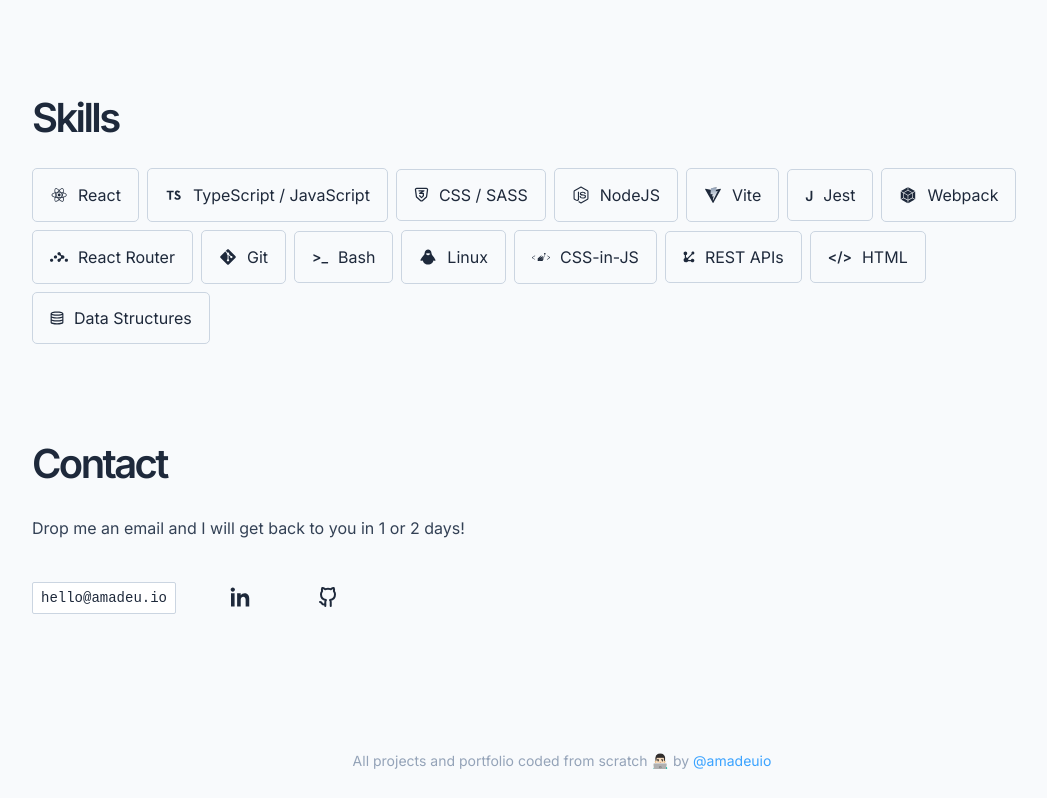
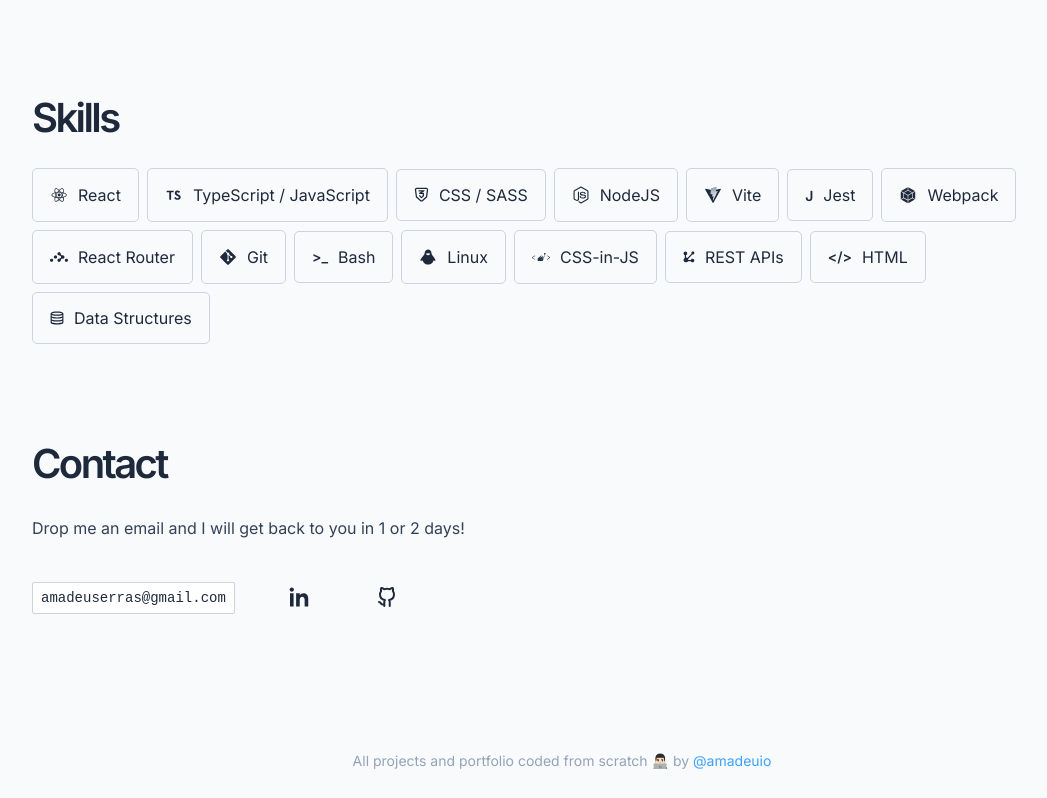
Before and after one commit to amadeuio/portfolio, a React (Vite) app: page / in a window 1280 px wide. Shown: the part 1069-1867 px from the top of the page, without its empty margins (78-1125 px from the left). Built offline with nearby package versions, Linux system fonts and the light colour scheme.

Commit message:
Update email

```diff
--- a/src/components/Contact/ContactEmail/ContactEmail.tsx
+++ b/src/components/Contact/ContactEmail/ContactEmail.tsx
@@ -4,7 +4,7 @@
 
 const ContactEmail = () => {
   const [tooltipTitle, setTooltipTitle] = useState("");
-  const email = "hello@amadeu.io";
+  const email = "amadeuserras@gmail.com";
 
   const copyToClipboard = async () => {
     try {
```
